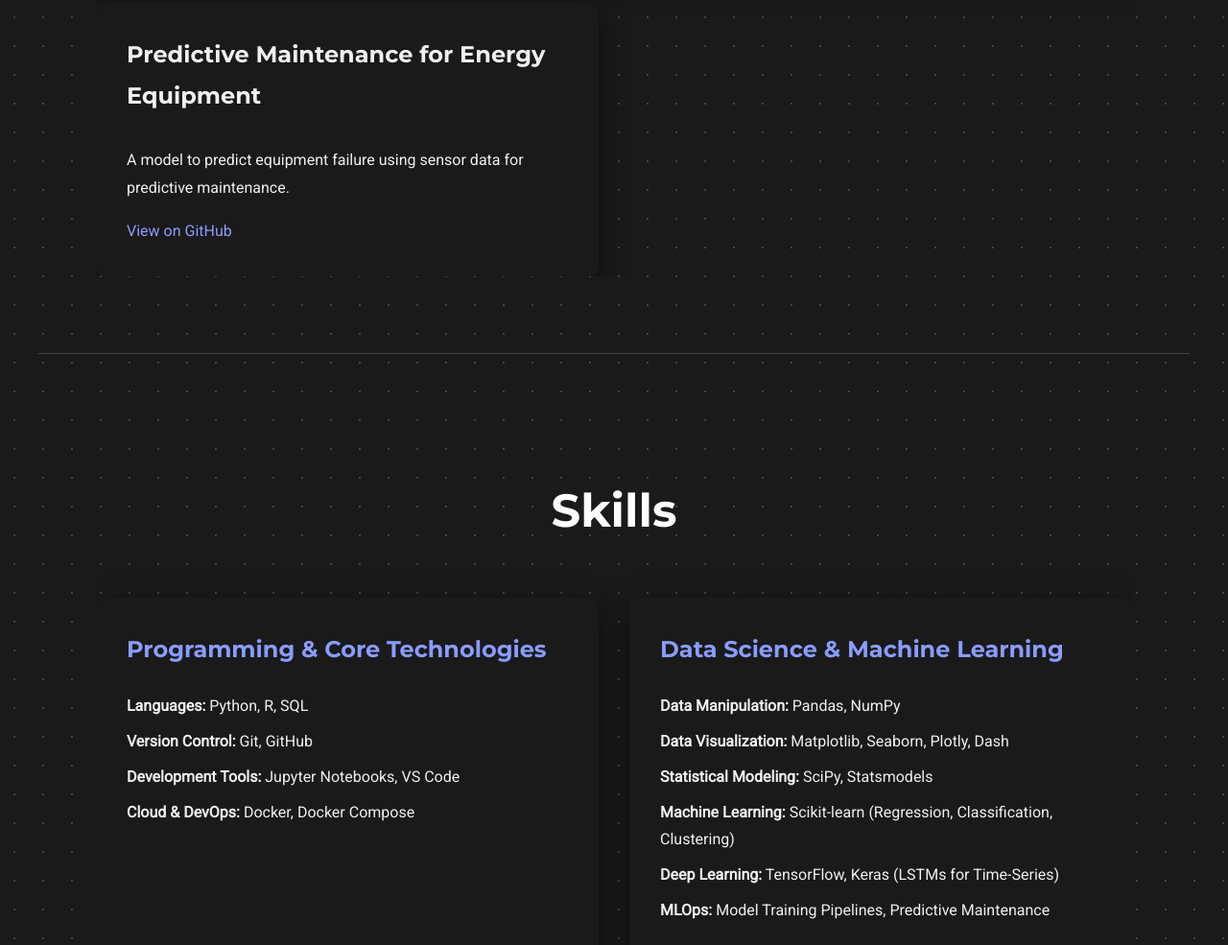
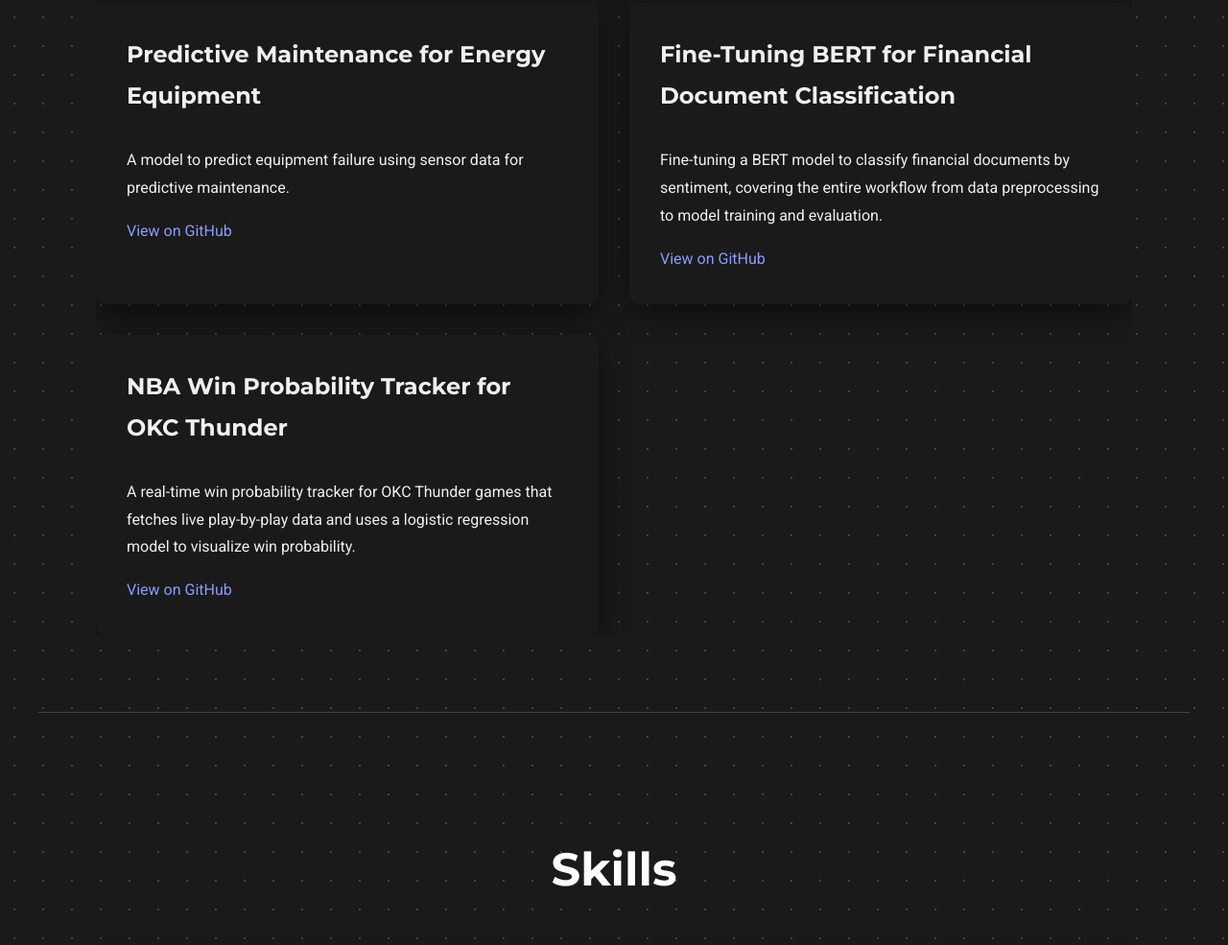
Before and after one commit to kotashida/kotashida.github.io, a plain HTML site: page index.html in a window 1280 px wide. Shown: the part 1407-2392 px from the top of the page at 96% size. Drawn offline with Linux system fonts and the light colour scheme.

Commit message:
added new projects

```diff
--- a/index.html
+++ b/index.html
@@ -68,10 +68,10 @@
                     <ul>
                         <li><strong>Data Manipulation:</strong> Pandas, NumPy</li>
                         <li><strong>Data Visualization:</strong> Matplotlib, Seaborn, Plotly, Dash</li>
-                        <li><strong>Statistical Modeling:</strong> SciPy, Statsmodels</li>
+                        <li><strong>Statistical Modeling:</strong> SciPy, Statsmodels, arch</li>
                         <li><strong>Machine Learning:</strong> Scikit-learn (Regression, Classification, Clustering)</li>
-                        <li><strong>Deep Learning:</strong> TensorFlow, Keras (LSTMs for Time-Series)</li>
-                        <li><strong>MLOps:</strong> Model Training Pipelines, Predictive Maintenance</li>
+                        <li><strong>Deep Learning:</strong> TensorFlow, Keras, PyTorch, Hugging Face Transformers</li>
+                        <li><strong>MLOps:</strong> Weights & Biases, Model Training Pipelines, Predictive Maintenance</li>
                     </ul>
                 </div>
                 <div class="skill-card">
@@ -94,7 +94,7 @@
                 <div class="skill-card">
                     <h3>Software Engineering & Data Engineering</h3>
                     <ul>
-                        <li><strong>API Development:</strong> FastAPI, RESTful APIs</li>
+                        <li><strong>API Development:</strong> FastAPI, RESTful APIs, Requests</li>
                         <li><strong>Web Development:</strong> Dash, HTML/CSS</li>
                         <li><strong>System Design:</strong> Microservices, Data Pipelines, Message Queues (RabbitMQ)</li>
                         <li><strong>Data Governance:</strong> Data Cleaning, Data Profiling, Data Quality Reporting</li>
--- a/script.js
+++ b/script.js
@@ -19,6 +19,12 @@
             category: 'Quantitative Finance'
         },
         {
+            name: 'Energy Risk Forecasting with GARCH Models',
+            description: 'A risk management tool to forecast Value at Risk (VaR) for energy commodities using GARCH models, presented in an interactive Dash dashboard.',
+            url: 'https://github.com/kotashida/energy_risk_forecast',
+            category: 'Quantitative Finance'
+        },
+        {
             name: 'USD/JPY Predictor',
             description: 'A machine learning model to predict the USD/JPY exchange rate.',
             url: 'https://github.com/kotashida/usdjpy_predictor',
@@ -34,6 +40,18 @@
             name: 'Predictive Maintenance for Energy Equipment',
             description: 'A model to predict equipment failure using sensor data for predictive maintenance.',
             url: 'https://github.com/kotashida/predictive_maintenance_energy_equipment',
+            category: 'Machine Learning'
+        },
+        {
+            name: 'Fine-Tuning BERT for Financial Document Classification',
+            description: 'Fine-tuning a BERT model to classify financial documents by sentiment, covering the entire workflow from data preprocessing to model training and evaluation.',
+            url: 'https://github.com/kotashida/fine_tuning_financial_documents',
+            category: 'Machine Learning'
+        },
+        {
+            name: 'NBA Win Probability Tracker for OKC Thunder',
+            description: 'A real-time win probability tracker for OKC Thunder games that fetches live play-by-play data and uses a logistic regression model to visualize win probability.',
+            url: 'https://github.com/kotashida/thunder_win_probability',
             category: 'Machine Learning'
         },
         {
```
